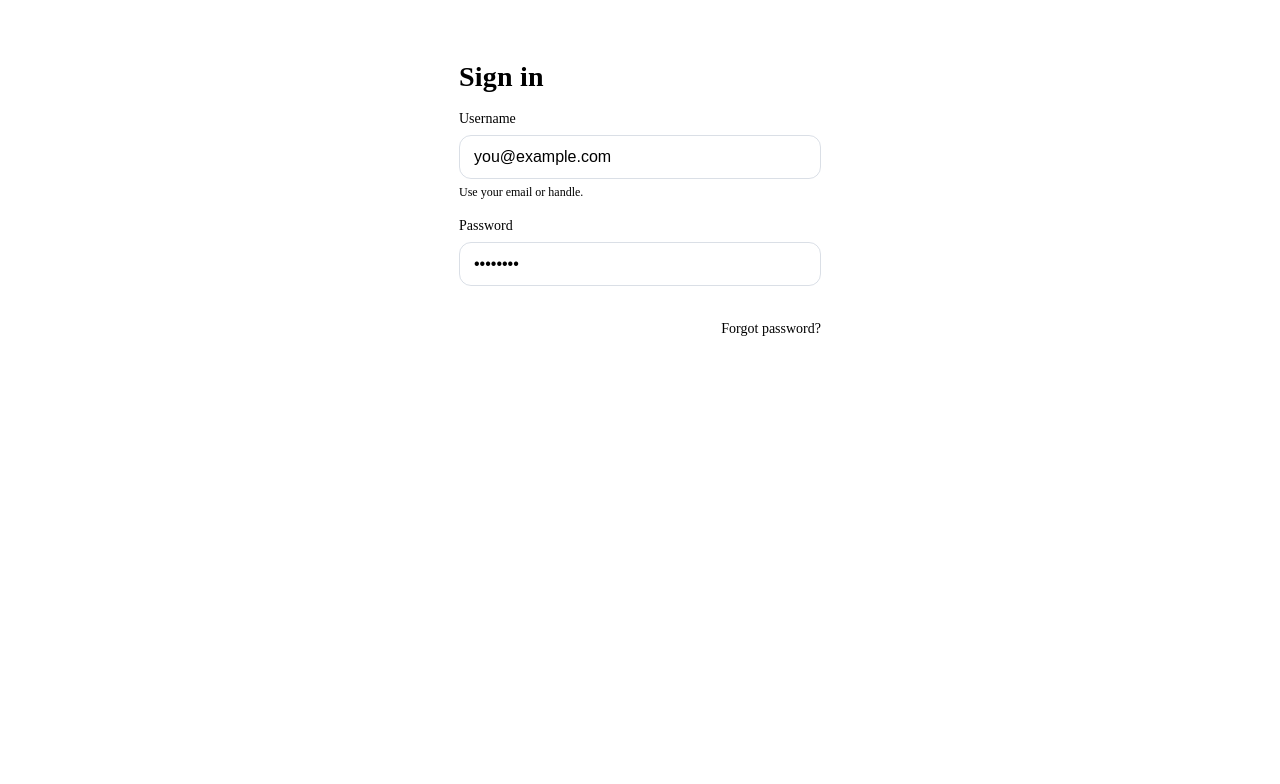
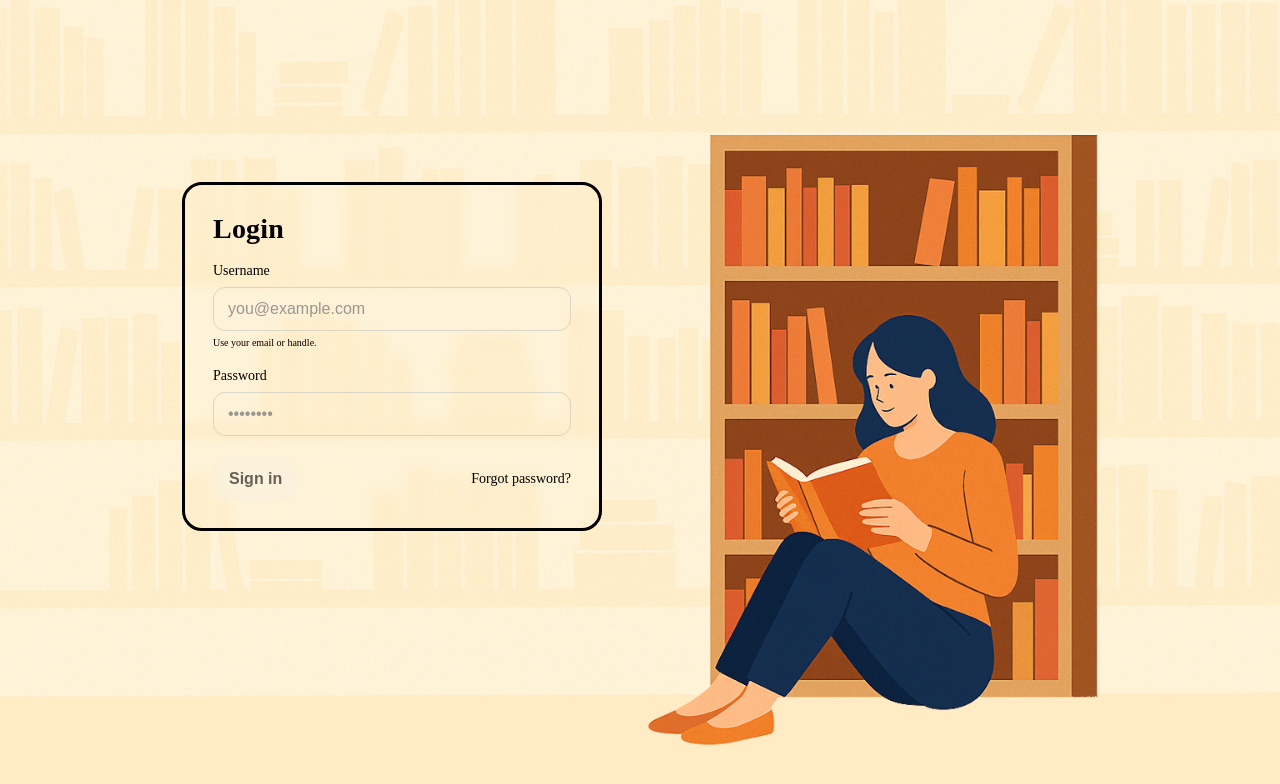
Before and after one commit to akohli74/weblib, an Angular app: page /login in a window 1280 px wide. Shown: the top 784 px of the page. Built offline with nearby package versions, Linux system fonts and the light colour scheme.

Commit message:
styling login box

```diff
--- a/src/app/features/login/login.component.html
+++ b/src/app/features/login/login.component.html
@@ -1,6 +1,6 @@
 <section class="auth">
   <div class="card" role="form" aria-labelledby="login-title">
-    <h1 id="login-title" class="title">Sign in</h1>
+    <h1 id="login-title" class="title">Login</h1>
 
     <form #loginForm="ngForm" (ngSubmit)="onSubmit()" novalidate>
       <!-- Username -->
--- a/src/app/features/login/login.component.scss
+++ b/src/app/features/login/login.component.scss
@@ -46,8 +46,9 @@ body {
 .auth {
   min-height: 100%;
   display: grid;
-  place-items: center;
+  place-items:left;
   padding: 24px;
+  max-width: 50%;
 }
 
 .card {
@@ -58,7 +59,8 @@ body {
   box-shadow: var(--shadow);
   padding: 28px;
   backdrop-filter: blur(6px);
-  border: 1px solid rgba(255, 255, 255, 0.06);
+  border: 3px solid black;
+  margin: 150px;
 }
 
 .title {
@@ -84,7 +86,7 @@ input[type="password"] {
   appearance: none;
   border: 1px solid rgba(148, 163, 184, 0.35);
   background: transparent;
-  color: var(--text);
+  color: black;
   padding: 12px 14px;
   border-radius: 12px;
   font-size: 16px;
@@ -93,7 +95,7 @@ input[type="password"] {
 }
 
 input::placeholder {
-  color: color-mix(in oklab, var(--muted) 80%, transparent);
+  color: color-mix(in oklab, grey 80%, transparent);
 }
 
 input:focus-visible {
@@ -104,13 +106,13 @@ input:focus-visible {
 .hint {
   display: inline-block;
   margin-top: 6px;
-  font-size: 12px;
+  font-size: 10px;
   color: var(--muted);
 }
 
 .error {
   margin-top: 8px;
-  color: var(--error);
+  color: red;
   font-size: 13px;
 }
 
@@ -133,8 +135,8 @@ input:focus-visible {
   border-radius: 12px;
   border: none;
   cursor: pointer;
-  background: linear-gradient(180deg, var(--accent), var(--accent-press));
-  color: white;
+  background: linear-gradient(180deg, dark, green);
+  color: black;
   transition: transform 80ms ease, filter 120ms ease, box-shadow 120ms ease;
   box-shadow: 0 8px 20px color-mix(in oklab, var(--accent) 35%, transparent);
 }
--- a/src/styles.scss
+++ b/src/styles.scss
@@ -1 +1,8 @@
 /* You can add global styles to this file, and also import other style files */
+body {
+  background-image: url('../assets/weblib.jpg');
+  background-size: cover;        /* Scale image to fill the page */
+  background-repeat: no-repeat;  /* Prevent tiling */
+  background-position: center;   /* Center the image */
+  background-attachment: fixed;  /* Keep it fixed on scroll */
+}
```
Also changed, not shown: assets/weblib.jpg (added), 1 other file (tests, documents, lock files or other folders).
